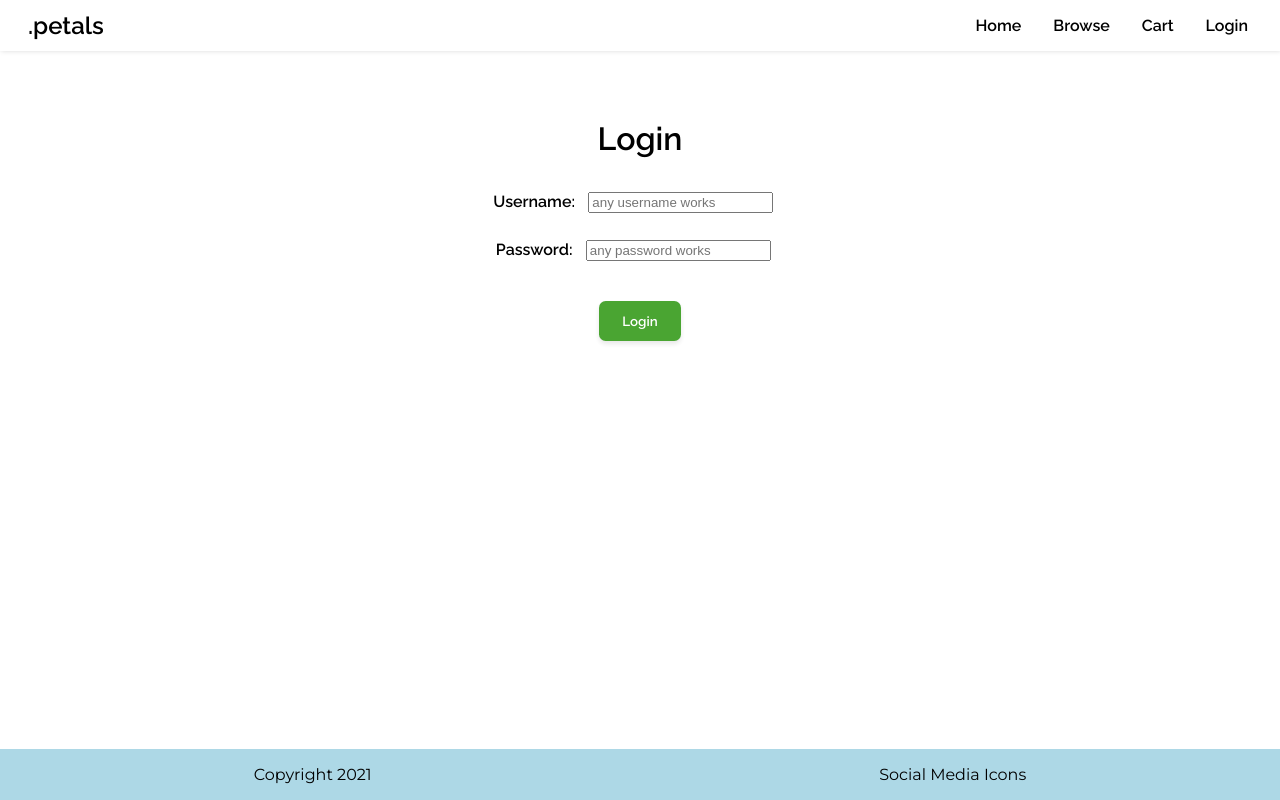
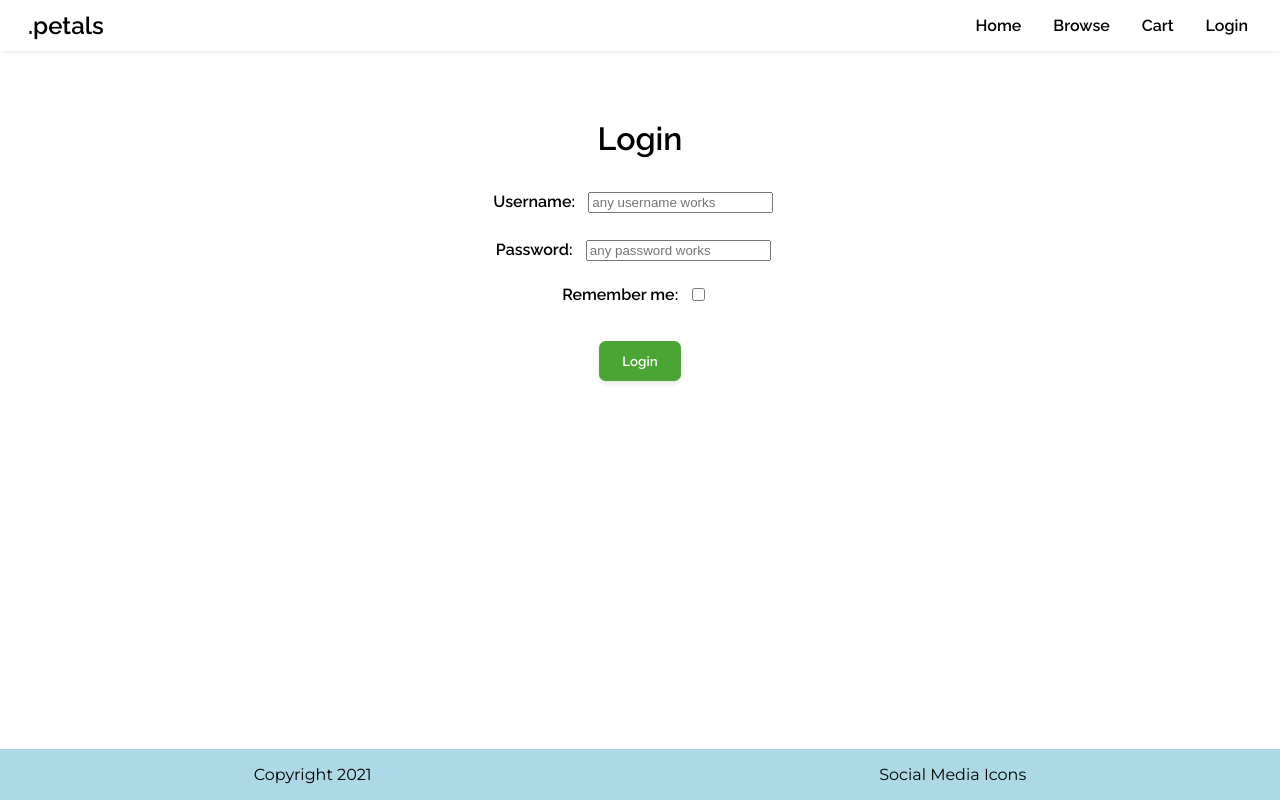
Before and after one commit to mwinser/ecommerce-site, a React (Create React App) app: page /login in a window 1280 px wide. Built offline with nearby package versions, Linux system fonts and the light colour scheme.

Commit message:
added localStorage of Username (if requested)

```diff
--- a/src/Context.js
+++ b/src/Context.js
@@ -6,7 +6,10 @@ const Context = React.createContext()
 function ContextProvider({children}) {
     const [allItems] = useState(data)
     const [cartItems, setCartItems] = useState([])
-    const [user, setUser] = useState(null)
+    const prevRemember = localStorage.getItem('rememberMe')=== "true"
+    const prevUser = prevRemember ? localStorage.getItem('user'): null
+    const [user, setUser] = useState(prevUser)
+    const [rememberMe, setRememberMe] = useState(prevRemember)
 
     function addToCart(newItem){
         setCartItems(prevCartItems=> [...prevCartItems, newItem])
@@ -26,9 +29,12 @@ function ContextProvider({children}) {
     function logoutUser () {
         setUser(null)
     }
+    function changeRememberMe (bool) {
+        setRememberMe(bool)
+    }
 
     return (
-        <Context.Provider value={{allItems, cartItems, user, addToCart, removeFromCart, clearCart, loginUser, logoutUser}}>
+        <Context.Provider value={{allItems, cartItems, user, rememberMe, addToCart, removeFromCart, clearCart, loginUser, logoutUser, changeRememberMe}}>
             {children}
         </Context.Provider>
     )
--- a/src/pages/Login.js
+++ b/src/pages/Login.js
@@ -3,9 +3,10 @@ import {Context} from "../Context"
 import {useHistory} from "react-router-dom"
 
 function Login () {
-    const {user, loginUser, logoutUser} = useContext(Context)
+    const {user, loginUser, logoutUser, rememberMe, changeRememberMe} = useContext(Context)
     const [userName, setUserName] = useState("")
     const [password, setPassword] = useState("")
+    const [boxChecked, setBoxChecked] = useState(rememberMe)
     let history = useHistory()
 
     function userNameChange (e) {
@@ -14,6 +15,12 @@ function Login () {
 
     function passwordChange (e) {
         setPassword("*".repeat(e.target.value.length))
+    }
+
+    function checkboxChange () {
+        setBoxChecked(prevState=>!prevState)
+
+
     }
     return(
     <div>
@@ -31,10 +38,21 @@ function Login () {
                     Password:
                     <input type="text" value={password} onChange={passwordChange} placeholder="any password works"></input>
                 </label>
+                <label>
+                    Remember me:
+                    <input type="checkbox" checked={boxChecked} onChange={checkboxChange}></input>
+                </label>
                 <button type="button" onClick={(e)=>{
                     e.target.disabled = true
                     setTimeout(()=>{
+                        //update auth state
                         loginUser(userName)
+                        changeRememberMe(boxChecked)
+                        //update local storage
+                        localStorage.setItem('rememberMe', boxChecked)
+                        localStorage.setItem('user', userName)
+                        //reset inputs
+                        setBoxChecked(false)
                         setUserName("")
                         setPassword("")
                         history.push("/")
```
